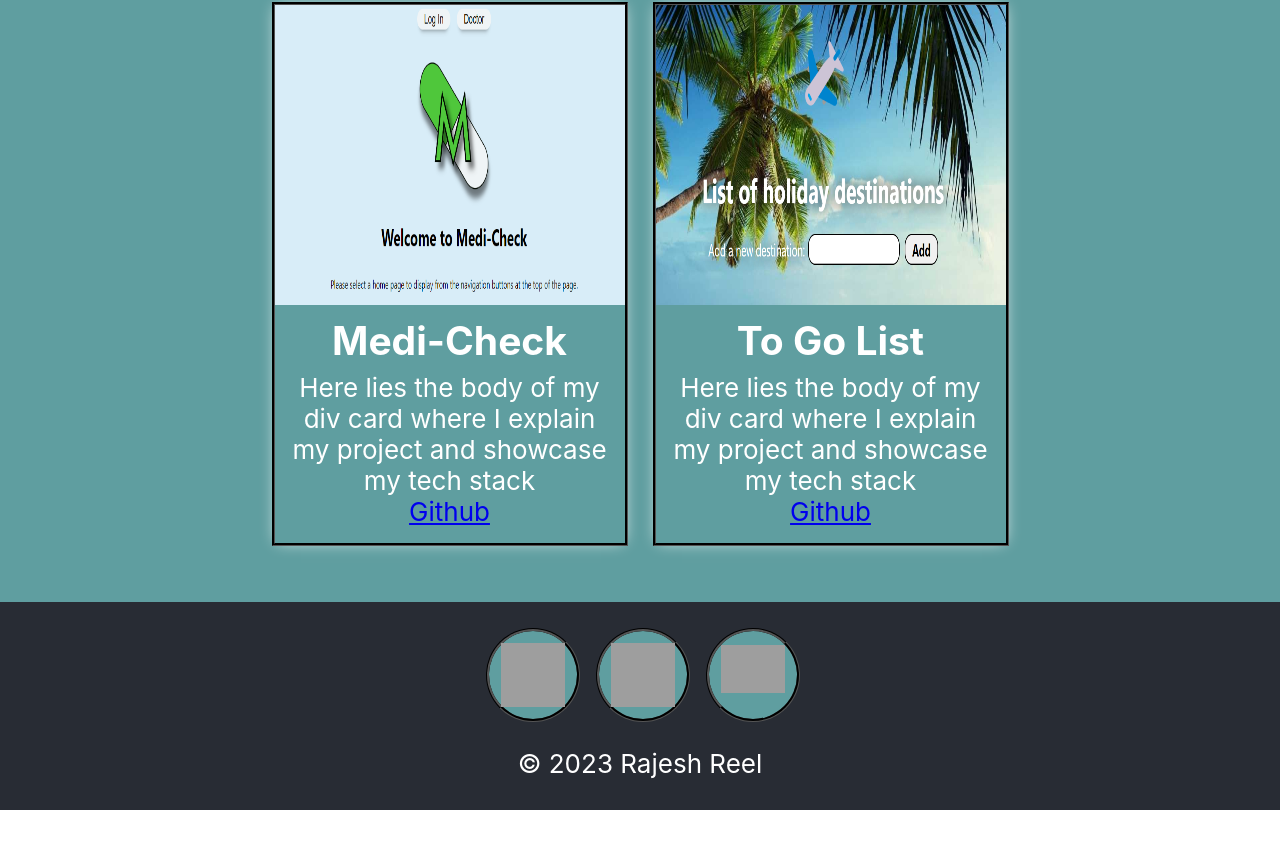
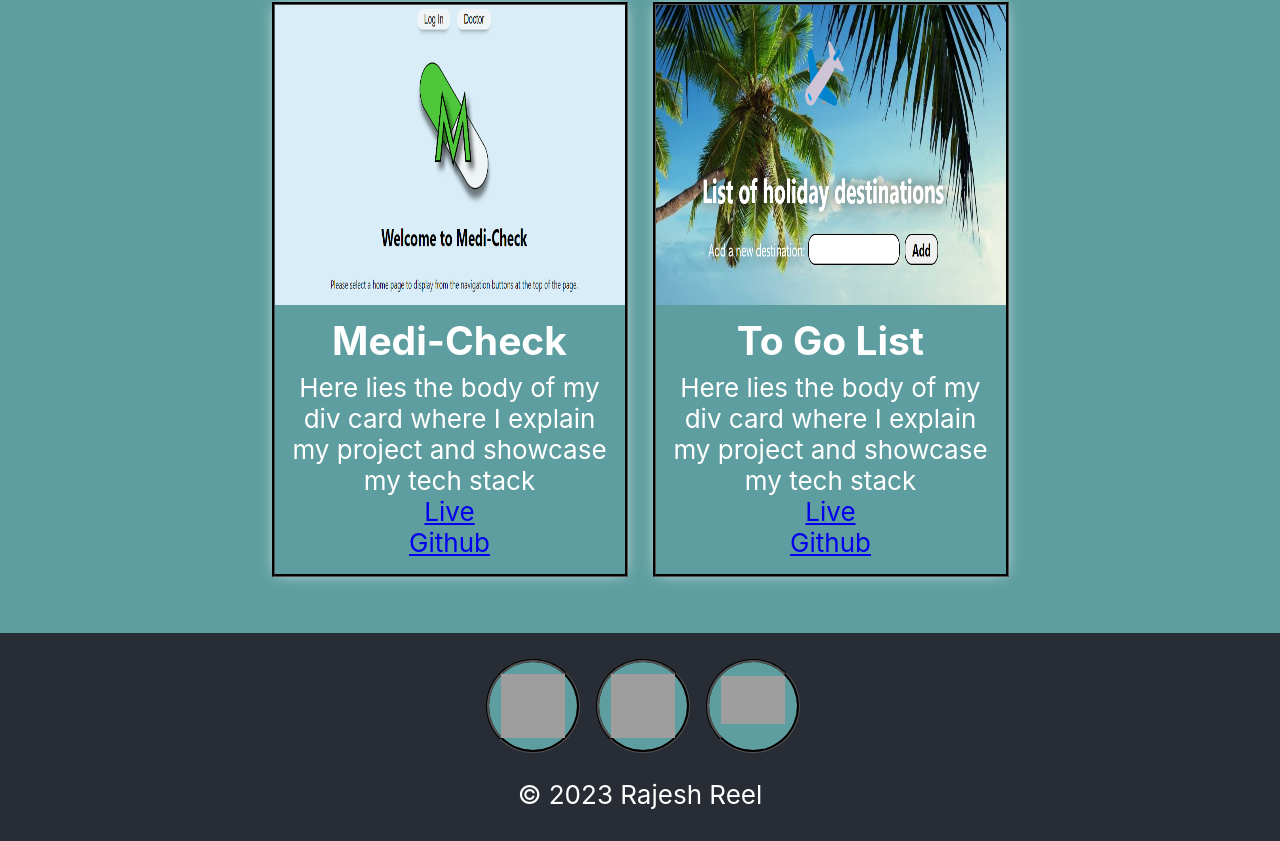
Before and after one commit to Rajesh-Reel/ReactPortfolio, a React (Create React App) app in the folder my-portfolio/: page / in a window 1280 px wide. Shown: the part 599-1440 px from the top of the page. Before the commit the page ends 1409 px from the top, so only its background shows below. Built offline with nearby package versions, Linux system fonts and the light colour scheme; grey boxes are pictures that could not be loaded.

Commit message:
live project links added to home.js cards via props for projects

```diff
--- a/my-portfolio/src/Components/Cards/Cards.js
+++ b/my-portfolio/src/Components/Cards/Cards.js
@@ -16,7 +16,12 @@ function Cards({ title, body, imageUrl, projectUrl, githubUrl }) {
           <p>{body}</p>
         </div>
         <div className="githubUrl">
-          <a href={githubUrl}><p>Github</p></a>
+          <a href={projectUrl}>
+            <p>Live</p>
+          </a>
+          <a href={githubUrl}>
+            <p>Github</p>
+          </a>
         </div>
       </div>
 
--- a/my-portfolio/src/pages/Home.js
+++ b/my-portfolio/src/pages/Home.js
@@ -29,15 +29,15 @@ function Home() {
               title="Medi-Check"
               body="Here lies the body of my div card where I explain my project and showcase my tech stack"
               imageUrl={imageOfMedi}
+              projectUrl="https://medi-check.netlify.app/"
               githubUrl="https://github.com/SchoolOfCode/final-project_front-end-five-guys"
-              // https://medi-check.netlify.app/
             />
             <Cards
               title="To Go List"
               body="Here lies the body of my div card where I explain my project and showcase my tech stack"
               imageUrl={imageOfToDo}
+              projectUrl="https://main--deluxe-begonia-5fc1b1.netlify.app/"
               githubUrl="https://github.com/Rajesh-Reel/w7-react-todo"
-              // https://main--deluxe-begonia-5fc1b1.netlify.app/
             />
             {/* <Cards
               title="Project Three"
```
